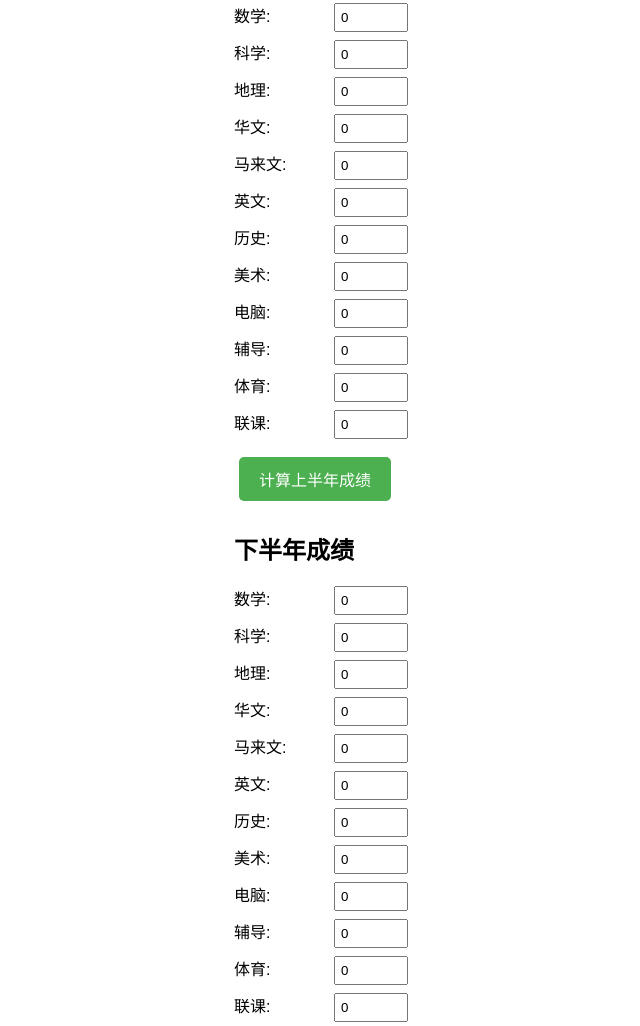
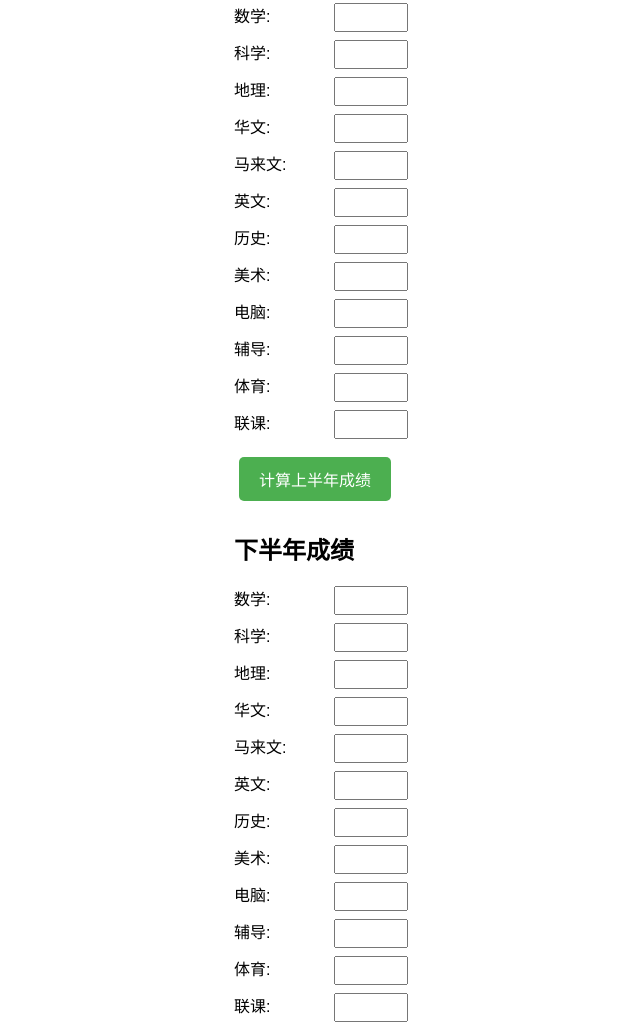
Before and after one commit to y428s/-, a plain HTML site: page index.html in a window 1280 px wide. Shown: the part 181-1207 px from the top of the page, without its empty margins (106-746 px from the left). Drawn offline with Linux system fonts and the light colour scheme.

Commit message:
Update index.html

```diff
--- a/index.html
+++ b/index.html
@@ -45,34 +45,34 @@
     <h1>成绩计算器</h1>
 
     <h2>上半年成绩</h2>
-    <div class="subject"><label>数学:</label><input type="number" id="math1" value="0"></div>
-    <div class="subject"><label>科学:</label><input type="number" id="sc1" value="0"></div>
-    <div class="subject"><label>地理:</label><input type="number" id="geo1" value="0"></div>
-    <div class="subject"><label>华文:</label><input type="number" id="ch1" value="0"></div>
-    <div class="subject"><label>马来文:</label><input type="number" id="bm1" value="0"></div>
-    <div class="subject"><label>英文:</label><input type="number" id="eng1" value="0"></div>
-    <div class="subject"><label>历史:</label><input type="number" id="his1" value="0"></div>
-    <div class="subject"><label>美术:</label><input type="number" id="art1" value="0"></div>
-    <div class="subject"><label>电脑:</label><input type="number" id="compu1" value="0"></div>
-    <div class="subject"><label>辅导:</label><input type="number" id="conse1" value="0"></div>
-    <div class="subject"><label>体育:</label><input type="number" id="pe1" value="0"></div>
-    <div class="subject"><label>联课:</label><input type="number" id="co1" value="0"></div>
+    <div class="subject"><label>数学:</label><input type="number" id="math1" value=""></div>
+    <div class="subject"><label>科学:</label><input type="number" id="sc1" value=""></div>
+    <div class="subject"><label>地理:</label><input type="number" id="geo1" value=""></div>
+    <div class="subject"><label>华文:</label><input type="number" id="ch1" value=""></div>
+    <div class="subject"><label>马来文:</label><input type="number" id="bm1" value=""></div>
+    <div class="subject"><label>英文:</label><input type="number" id="eng1" value=""></div>
+    <div class="subject"><label>历史:</label><input type="number" id="his1" value=""></div>
+    <div class="subject"><label>美术:</label><input type="number" id="art1" value=""></div>
+    <div class="subject"><label>电脑:</label><input type="number" id="compu1" value=""></div>
+    <div class="subject"><label>辅导:</label><input type="number" id="conse1" value=""></div>
+    <div class="subject"><label>体育:</label><input type="number" id="pe1" value=""></div>
+    <div class="subject"><label>联课:</label><input type="number" id="co1" value=""></div>
 
     <button onclick="calculateSemester1()">计算上半年成绩</button>
 
     <h2>下半年成绩</h2>
-    <div class="subject"><label>数学:</label><input type="number" id="math2" value="0"></div>
-    <div class="subject"><label>科学:</label><input type="number" id="sc2" value="0"></div>
-    <div class="subject"><label>地理:</label><input type="number" id="geo2" value="0"></div>
-    <div class="subject"><label>华文:</label><input type="number" id="ch2" value="0"></div>
-    <div class="subject"><label>马来文:</label><input type="number" id="bm2" value="0"></div>
-    <div class="subject"><label>英文:</label><input type="number" id="eng2" value="0"></div>
-    <div class="subject"><label>历史:</label><input type="number" id="his2" value="0"></div>
-    <div class="subject"><label>美术:</label><input type="number" id="art2" value="0"></div>
-    <div class="subject"><label>电脑:</label><input type="number" id="compu2" value="0"></div>
-    <div class="subject"><label>辅导:</label><input type="number" id="conse2" value="0"></div>
-    <div class="subject"><label>体育:</label><input type="number" id="pe2" value="0"></div>
-    <div class="subject"><label>联课:</label><input type="number" id="co2" value="0"></div>
+    <div class="subject"><label>数学:</label><input type="number" id="math2" value=""></div>
+    <div class="subject"><label>科学:</label><input type="number" id="sc2" value=""></div>
+    <div class="subject"><label>地理:</label><input type="number" id="geo2" value=""></div>
+    <div class="subject"><label>华文:</label><input type="number" id="ch2" value=""></div>
+    <div class="subject"><label>马来文:</label><input type="number" id="bm2" value=""></div>
+    <div class="subject"><label>英文:</label><input type="number" id="eng2" value=""></div>
+    <div class="subject"><label>历史:</label><input type="number" id="his2" value=""></div>
+    <div class="subject"><label>美术:</label><input type="number" id="art2" value=""></div>
+    <div class="subject"><label>电脑:</label><input type="number" id="compu2" value=""></div>
+    <div class="subject"><label>辅导:</label><input type="number" id="conse2" value=""></div>
+    <div class="subject"><label>体育:</label><input type="number" id="pe2" value=""></div>
+    <div class="subject"><label>联课:</label><input type="number" id="co2" value=""></div>
 
     <button onclick="calculateSemester2()">计算下半年成绩</button>
     <button onclick="calculateFinal()" style="background:#e74c3c">计算最终总平均</button>
```
